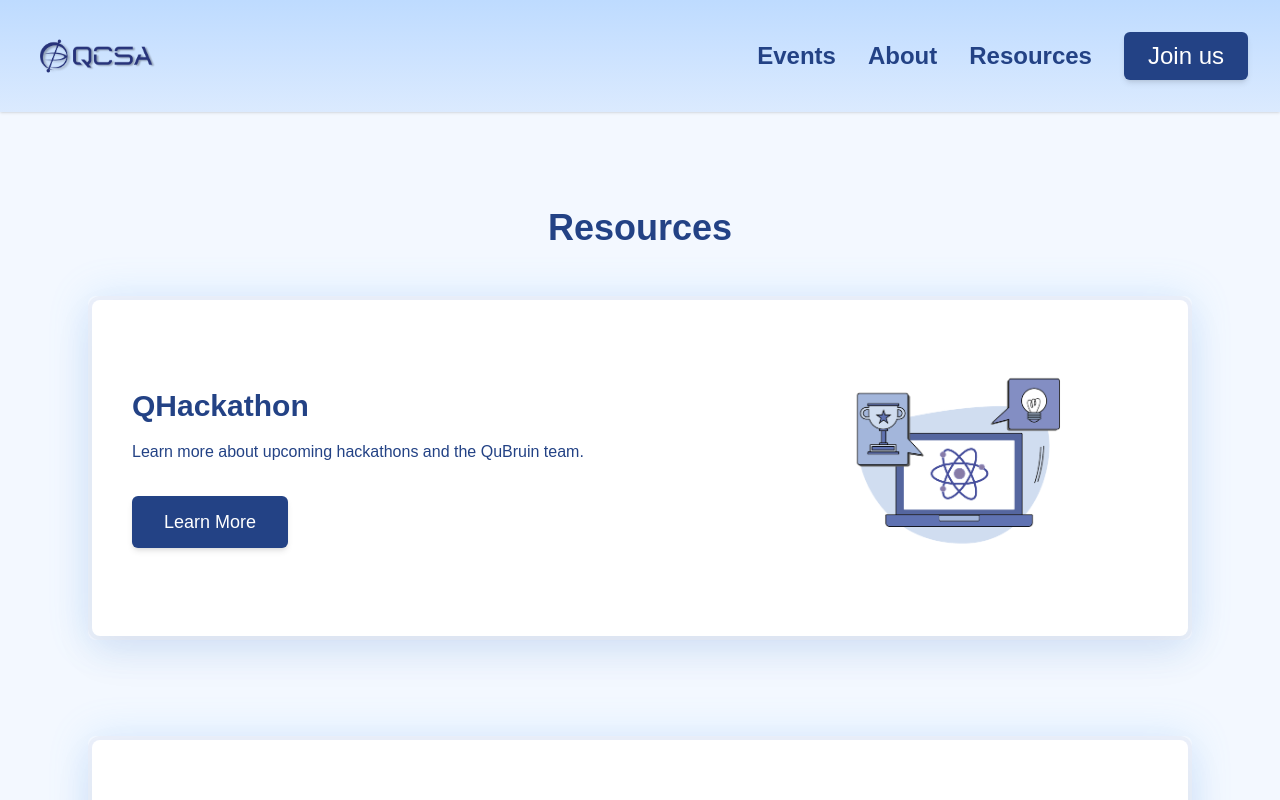
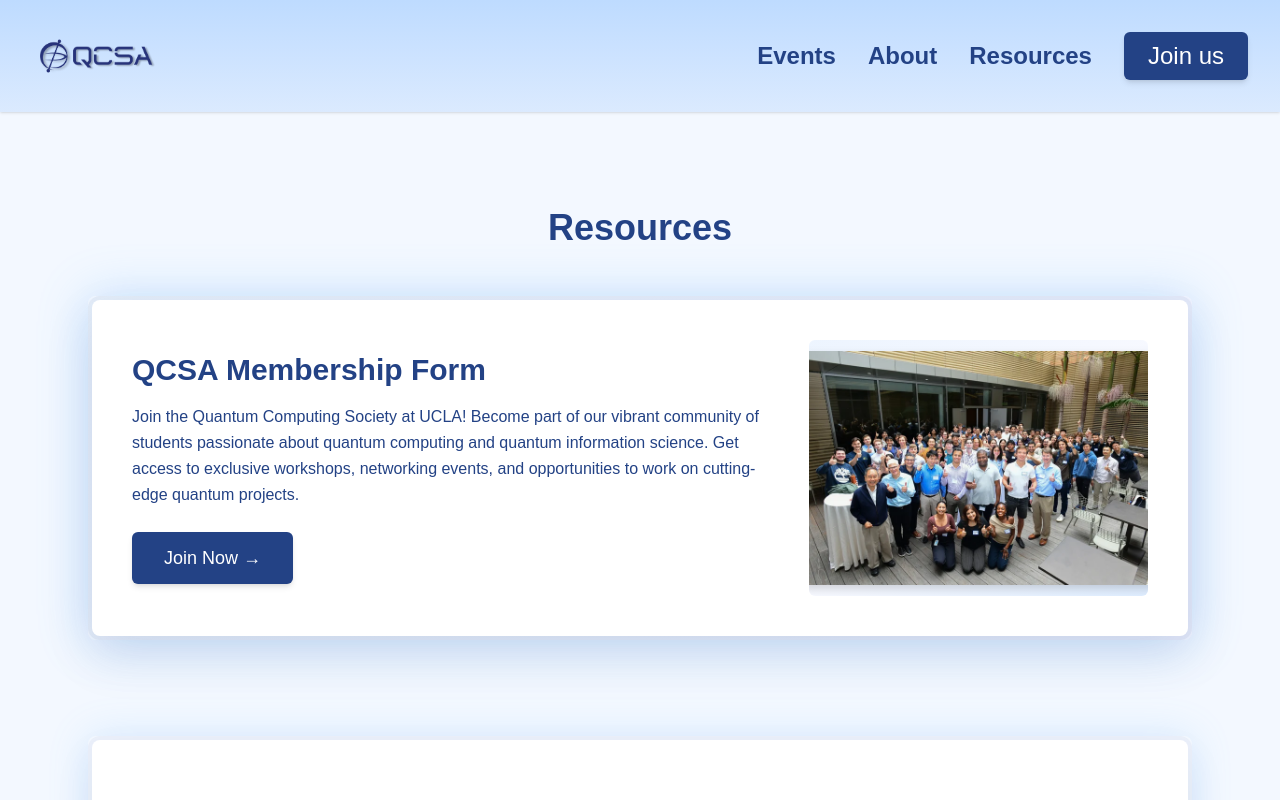
Before and after one commit to qcsa-at-ucla/qcsa, a Next.js app: page /resources in a window 1280 px wide. Shown: the top 800 px of the page. Built offline with nearby package versions, Linux system fonts and the light colour scheme; a web font is replaced by a local one.

Commit message:
added membership form under resources

```diff
--- a/src/app/resources/page.tsx
+++ b/src/app/resources/page.tsx
@@ -14,8 +14,50 @@ export default function ResourcesPage() {
 					Resources
 				</h1>
 
+				{/* QCSA Membership Form - Featured at the top */}
+				<div className="rounded-lg w-full p-1 shadow-[0_0_50px_rgba(99,179,255,0.30)] bg-gradient-to-r from-blue-50 to-indigo-50">
+					<section className="bg-white rounded-lg p-10 shadow-[0_20px_50px_rgba(35,66,133,0.12)] ring-4 ring-[rgba(35,66,133,0.06)]">
+						<div className="flex flex-col lg:flex-row items-center gap-8">
+							{/* Left: Text block */}
+							<div className="lg:w-2/3">
+								<div className="flex items-center gap-3 mb-4">
+									{/* <div className="w-2 h-8 bg-gradient-to-b from-[#234285] to-blue-400 rounded-full"></div> */}
+									<h2 className="text-3xl text-[#234285] font-kantumruy font-bold">QCSA Membership Form</h2>
+								</div>
+								<p className="text-[#234285] text-base mb-6 leading-relaxed">
+									Join the Quantum Computing Society at UCLA! Become part of our vibrant community of students passionate about quantum computing and quantum information science. Get access to exclusive workshops, networking events, and opportunities to work on cutting-edge quantum projects.
+								</p>
+								<div className="flex flex-col sm:flex-row gap-4">
+									<a
+										href="https://docs.google.com/forms/d/e/1FAIpQLSedU6c7m4swzNhmzJURbi5GkkYYyvX7Y5lqNxmCoj9aw4hlQg/viewform?usp=header"
+										target="_blank"
+										rel="noopener noreferrer"
+										className="inline-block bg-[#234285] text-white px-8 py-3 rounded-md text-lg font-kantumruy shadow-md hover:shadow-xl hover:from-[#1f3f75] hover:to-blue-800 transition-all duration-300 transform hover:scale-105 text-center"
+									>
+										Join Now →
+									</a>
+								</div>
+							</div>
+
+							{/* Right: Image / gradient card */}
+							<div className="lg:w-1/3 flex justify-center lg:justify-end">
+								<div className="w-96 h-64 rounded-md p-6 flex items-center justify-center relative overflow-hidden">
+									<div className="absolute inset-0 bg-gradient-to-br from-blue-100 via-indigo-50 to-blue-200 opacity-50"></div>
+									<Image
+										src="/images/join-us.png"
+										alt="Join QCSA"
+										width={350}
+										height={300}
+										className="object-contain max-w-none relative z-10 drop-shadow-lg"
+									/>
+								</div>
+							</div>
+						</div>
+					</section>
+				</div>
+
 				{/* wrapper adds a subtle light-blue neon aura around the card without changing its size */}
-				<div className="rounded-lg w-full p-1 shadow-[0_0_40px_rgba(99,179,255,0.20)]">
+				<div className="rounded-lg w-full p-1 shadow-[0_0_40px_rgba(99,179,255,0.20)] mt-24">
 					<section className="bg-white rounded-lg p-10 shadow-[0_18px_40px_rgba(35,66,133,0.08)] ring-4 ring-[rgba(35,66,133,0.04)]">
 						<div className="flex flex-col lg:flex-row items-center gap-8">
 						{/* Left: Text block */}
```
